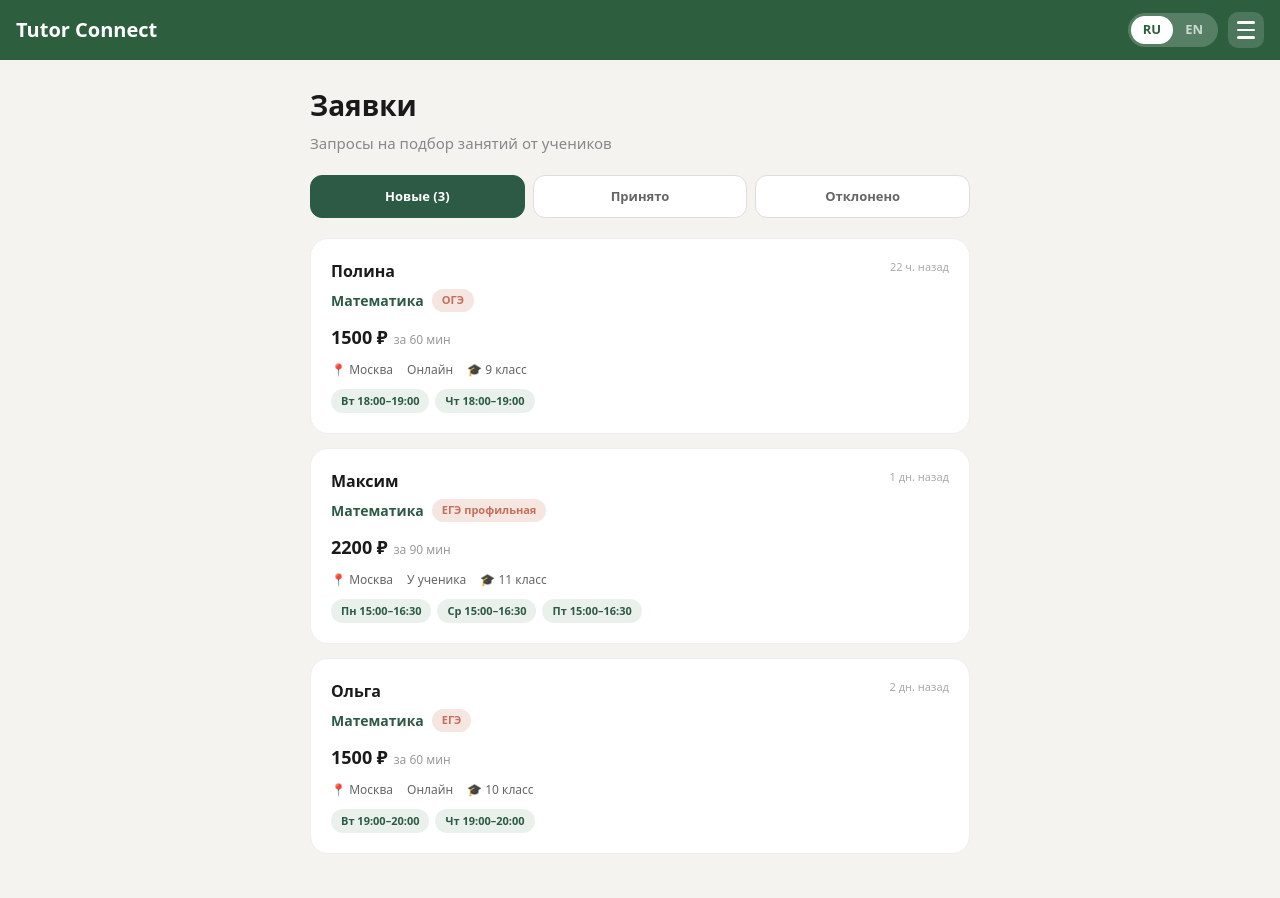
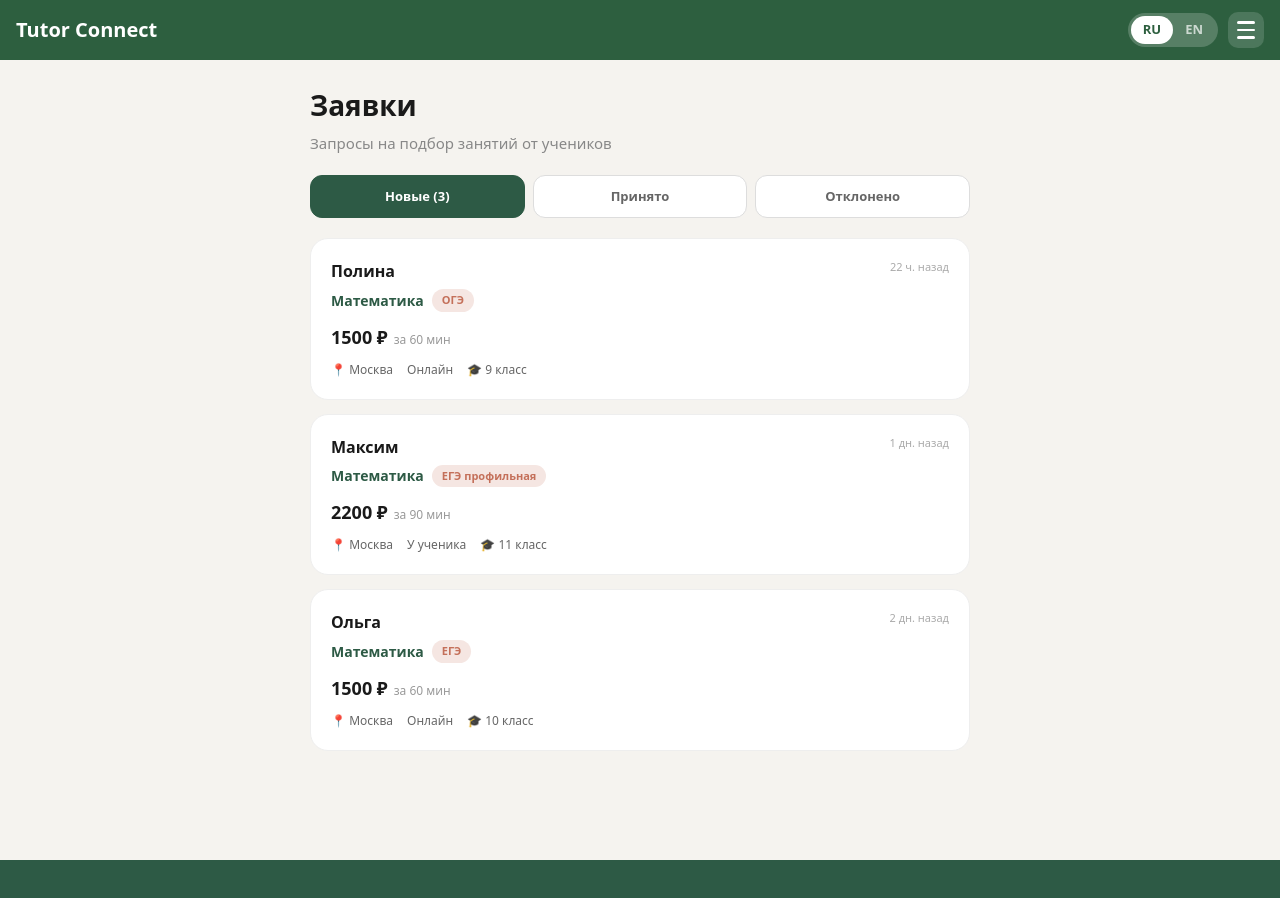
Before and after one commit to yaroslavnapril/tutor-connect, a Next.js app: page /requests in a window 1280 px wide. Shown: the top 898 px of the page. After the commit the page ends 860 px from the top, so only its background shows below. Built offline with nearby package versions, Linux system fonts and the light colour scheme.

Commit message:
Update page.tsx

```diff
--- a/app/requests/page.tsx
+++ b/app/requests/page.tsx
@@ -50,9 +50,7 @@ export default function RequestsPage() {
         .rq-budget-row { display:flex; align-items:baseline; gap:6px; margin-bottom:10px; }
         .rq-budget { font-size:18px; font-weight:800; color:#1A1A1A; }
         .rq-budget-unit { font-size:12px; color:#999; }
-        .rq-meta-row { display:flex; gap:14px; flex-wrap:wrap; font-size:12px; color:#666; margin-bottom:10px; }
-        .rq-slots { display:flex; gap:6px; flex-wrap:wrap; }
-        .rq-slot-chip { font-size:11px; font-weight:600; color:#2D5A45; background:#EAF1EC; padding:4px 10px; border-radius:999px; }
+        .rq-meta-row { display:flex; gap:14px; flex-wrap:wrap; font-size:12px; color:#666; }
         .rq-recovery { margin-top:10px; font-size:12px; color:#C4705A; font-weight:600; }
         .rq-recovery.expired { color:#aaa; }
         .rq-empty { text-align:center; padding:48px 20px; color:#999; background:white; border-radius:18px; border:1px dashed #ddd; }
@@ -97,12 +95,6 @@ export default function RequestsPage() {
                       <span>{FORMAT_LABELS[r.format]}</span>
                       <span>🎓 {r.studentGrade}</span>
                     </div>
-                    <div className="rq-slots">
-                      {r.desiredSlots.slice(0, 3).map((s, i) => (
-                        <span key={i} className="rq-slot-chip">{s.day} {s.from}–{s.to}</span>
-                      ))}
-                      {r.desiredSlots.length > 3 && <span className="rq-slot-chip">+{r.desiredSlots.length - 3}</span>}
-                    </div>
                     {tab === 'declined' && (
                       <div className={`rq-recovery ${daysLeft <= 0 ? 'expired' : ''}`}>
                         {daysLeft > 0 ? `Можно ещё принять — осталось ${daysLeft} дн.` : 'Срок восстановления истёк'}
```
